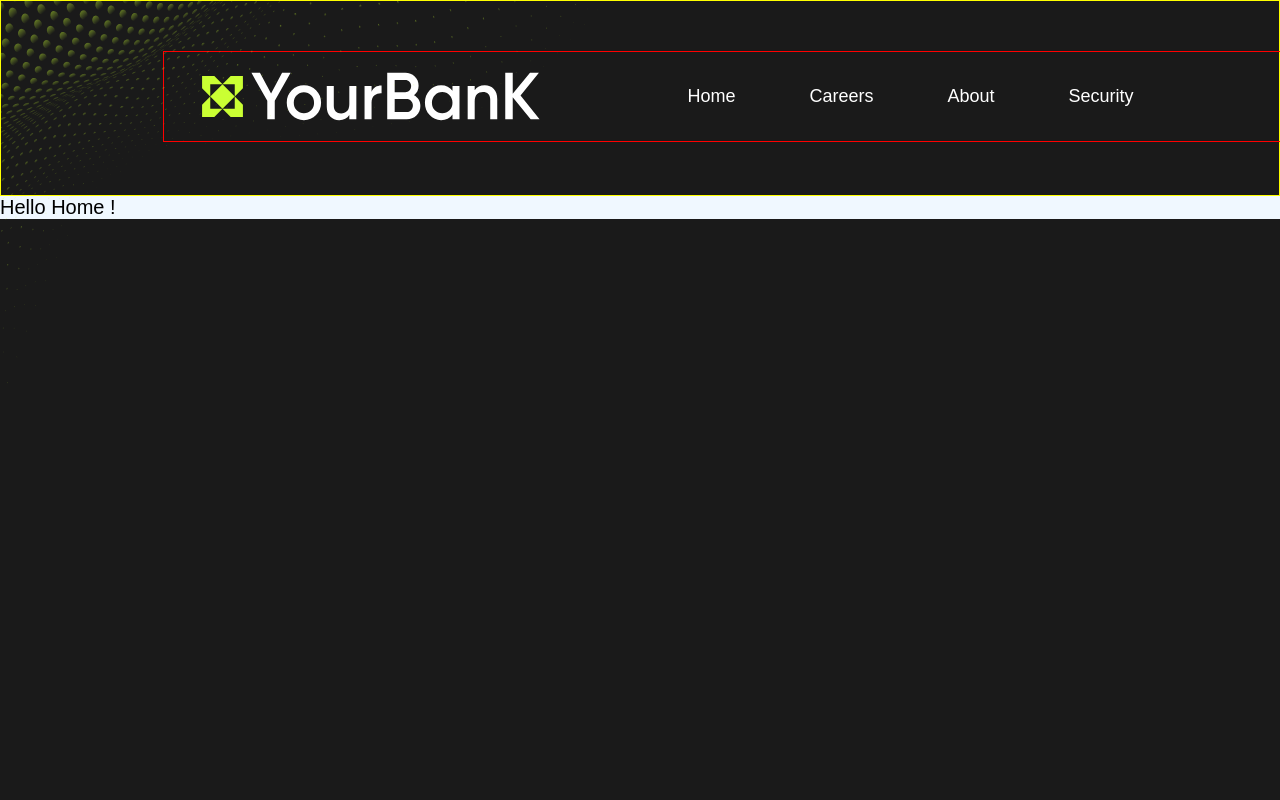
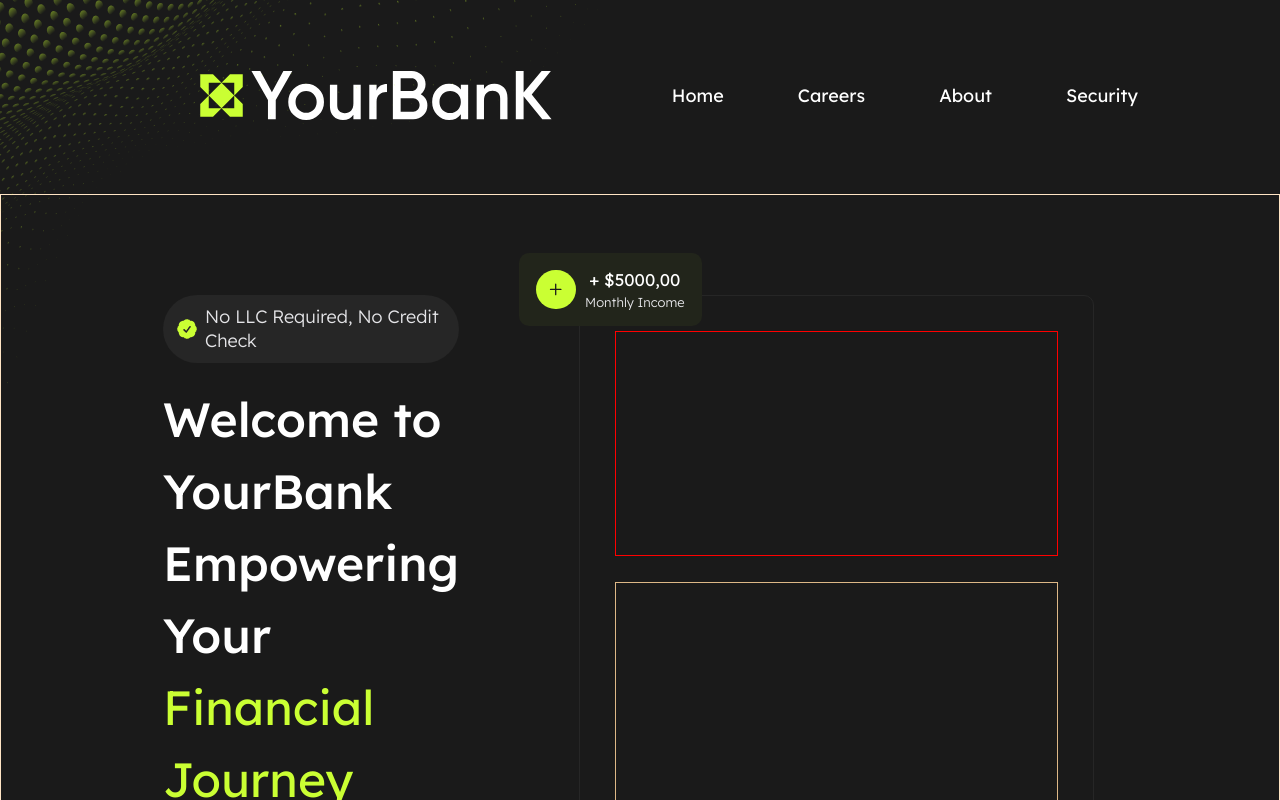
Before and after one commit to ynwbape/yourbank_vue_sass, a Vue app: page / in a window 1280 px wide. Shown: the top 800 px of the page. Built offline with nearby package versions, Linux system fonts and the light colour scheme.

Commit message:
first section in building, transac & exchange divs in progress

```diff
--- a/index.html
+++ b/index.html
@@ -5,6 +5,10 @@
     <link rel="icon" type="image/svg+xml" href="/vite.svg" />
     <meta name="viewport" content="width=device-width, initial-scale=1.0" />
     <title>Vite + Vue</title>
+    <!-- Fonts -->
+    <link rel="preconnect" href="https://fonts.googleapis.com">
+    <link rel="preconnect" href="https://fonts.gstatic.com" crossorigin>
+    <link href="https://fonts.googleapis.com/css2?family=Lexend:wght@100;200;300;400;500;600;700;800;900&display=swap" rel="stylesheet">
   </head>
   <body>
     <div id="app"></div>
--- a/package.json
+++ b/package.json
@@ -6,7 +6,8 @@
   "scripts": {
     "dev": "vite",
     "build": "vite build",
-    "preview": "vite preview"
+    "preview": "vite preview",
+    "host": "vite --host"
   },
   "dependencies": {
     "vue": "^3.3.8",
--- a/src/assets/stylesheets/base.scss
+++ b/src/assets/stylesheets/base.scss
@@ -4,12 +4,12 @@
     box-sizing: border-box;
     margin: 0;
     padding: 0;
-    font-weight: normal;
     color: variables.$Absolute_white;
 }
 
 
 :root {
-    font-family: sans-serif;
+    font-family: variables.$lexend;
+    font-weight: normal;
     font-size: 10px;
 }
--- a/src/assets/stylesheets/variables.scss
+++ b/src/assets/stylesheets/variables.scss
@@ -1,9 +1,16 @@
+@import url('https://fonts.googleapis.com/css2?family=Lexend:wght@100;200;300;400;500;600;700;800;900&display=swap');
+// Fonts
+$lexend: 'Lexend', sans-serif;
+
 // Colors
 $grey_10: #1A1A1A;
 $grey_11: #1C1C1C;
+$grey_14: #22251B;
 $grey_15: #262626;
-$grey_60: #CAFF33;
+$green_60: #CAFF33;
+$white-90: #E4E4E7;
 $Absolute_white: #ffffff;
 
 // Border-Radius
+$borderRadius61: 6.1rem;
 $borderRadius82: 8.2rem;
--- /dev/null
+++ b/src/components/Home/HeroSection.vue
@@ -0,0 +1,184 @@
+<script setup>
+    import check from '../../assets/img/icons/Home/check.png'
+    import plusIcon from '../../assets/img/icons/Home/plusicon.svg'
+</script>
+
+<template>
+    <section>
+        <div class="container1">
+            <div class="no-check-bank">
+                <img :src="check" alt="Green Check">
+                <p>
+                    No LLC Required, No Credit Check
+                </p>
+            </div>
+            <h2>
+                Welcome to YourBank <br>
+                Empowering Your
+                <strong>Financial <br> Journey</strong>
+            </h2>
+            <p>
+                At YourBank, our mission is to provide comprehensive banking solutions that empower <br>
+                individuals and businesses to achieve their financial goals. We are committed to delivering <br> personalized and innovative services that prioritize our customers' needs.
+            </p>
+
+            <a href="#openaccount">Open Account</a>
+        </div>
+        <div class="container2">
+            <div class="income">
+                <img :src="plusIcon" alt="">
+                <p>
+                    <strong>+ $5000,00</strong> <br>
+                    Monthly Income
+                </p>
+            </div>
+
+            <div class="transaction"></div>
+            <div class="exchange"></div>
+        </div>
+    </section>
+</template>
+
+<style lang="scss" scoped>
+    @use '../../assets/stylesheets/variables';
+
+    section {
+        display: flex;
+        gap: 12rem;
+        align-items: flex-start;
+        padding: 10rem 29.7rem 10rem 16.2rem;
+        border: 1px solid bisque;
+        .container1 {
+            width: 82.6rem;
+
+            .no-check-bank {
+                display: inline-flex;
+                align-items: center;
+                gap: .6rem;
+                padding: 1rem 2rem 1rem 1.2rem;
+                background-color: variables.$grey-15;
+                border-radius: variables.$borderRadius61;
+
+                img {
+                    height: 2.4rem;
+                }
+
+                p {
+                    font-size: 1.8rem;
+                    font-weight: 300;
+                    line-height: 2.4rem;
+                }
+            }
+
+            h2 {
+                font-size: 4.8rem;
+                font-weight: 500;
+                line-height: 150%;
+                align-self: stretch;
+                margin-top: 2rem;
+                margin-bottom: 1.4rem;
+
+                strong {
+                    font-weight: 400;
+                    color: variables.$green_60;
+                }
+            }
+
+            p {
+                font-size: 1.8rem;
+                font-weight: 300;
+                line-height: 150%;
+                color: variables.$white-90;
+                align-self: stretch;
+            }
+
+            a {
+                display: inline-block;
+                background-color: variables.$green_60;
+                padding: 1.8rem 3rem;
+                text-align: center;
+                color: variables.$grey_11;
+                border-radius: variables.$borderRadius82;
+                font-size: 1.8rem;
+                font-weight: 400;
+                line-height: 150%;
+                text-decoration: none;
+                margin-top: 5rem;
+
+                &:visited {
+                    text-decoration: none;
+                    color: variables.$grey_11;
+                }
+            }
+
+        }
+        .container2 {
+            display: flex;
+            flex-direction: column;
+            gap: 2.6rem;
+            flex-shrink: 0;
+            width: 51.5rem;
+            padding: 3.5rem;
+            border-radius: 1rem;
+            border: 0.087rem solid variables.$grey_15;
+            position: relative;
+            background:
+                linear-gradient(
+                    215deg,
+                    rgba(26, 26, 26, 0.00)
+                    0%,
+                    variables.$grey_10
+                    39.72%
+                ),
+                lightgray 0% 0% / 6.2rem 6.2rem
+                repeat, variables.$grey_10
+            ;
+            background-blend-mode: normal, screen, normal;
+
+            .income {
+                display: flex;
+                align-items: center;
+                gap: .9rem;
+                position: absolute;
+                padding: 1.4rem 1.7rem;
+                background-color: variables.$grey_14;
+                left: -6.1rem;
+                top: -4.3rem;
+                border-radius: 1rem;
+
+                img {
+                    padding: .9rem;
+                    border-radius: 4.6rem;
+                    background-color: variables.$green_60;
+                }
+
+                p {
+                    strong {
+                        font-size: 1.7rem;
+                        color: variables.$Absolute_white;
+                        align-self: stretch;
+                        font-weight: 400;
+                        line-height: 150%;
+                    }
+
+                    text-align: center;
+                    align-self: stretch;
+                    color: variables.$white_90;
+                    font-size: 1.3rem;
+                    font-weight: 300;
+                    line-height: 150%;
+                }
+            }
+
+            .transaction {
+                height: 22.5rem;
+                border: 1px solid red;
+            }
+
+            .exchange {
+                height: 30.4rem;
+                border: 1px solid burlywood;
+            }
+        }
+    }
+</style>
--- a/src/components/Navbar/Navbar.vue
+++ b/src/components/Navbar/Navbar.vue
@@ -28,14 +28,12 @@
     @use '../../assets/stylesheets/variables';
 
     .header {
-        border: 1px solid yellow;
         box-sizing: content-box;
         padding: 50px 162px 53px 162px;
 
         .nav {
             display: flex;
             justify-content: space-between;
-            border: 1px solid red;
             width: 1528px;
             padding: 20px 34px;
 
@@ -85,7 +83,7 @@
                     display: block;
                     padding: 1.4rem 3rem;
                     color: variables.$grey_11;
-                    background-color: variables.$grey_60;
+                    background-color: variables.$green_60;
                     border-radius: variables.$borderRadius82;
                 }
             }
--- a/src/pages/Home.vue
+++ b/src/pages/Home.vue
@@ -1,3 +1,13 @@
-t<template>
-    <h1 style="background-color: aliceblue; color: black;">Hello Home !</h1>
+<script setup>
+    import HeroSection from '../components/Home/HeroSection.vue'
+</script>
+
+<template>
+    <main>
+        <HeroSection />
+    </main>
 </template>
+
+<style lang="scss">
+
+</style>
```
Also changed, not shown: src/assets/img/icons/Home/check.png (added), src/assets/img/icons/Home/plusicon.svg (added).
